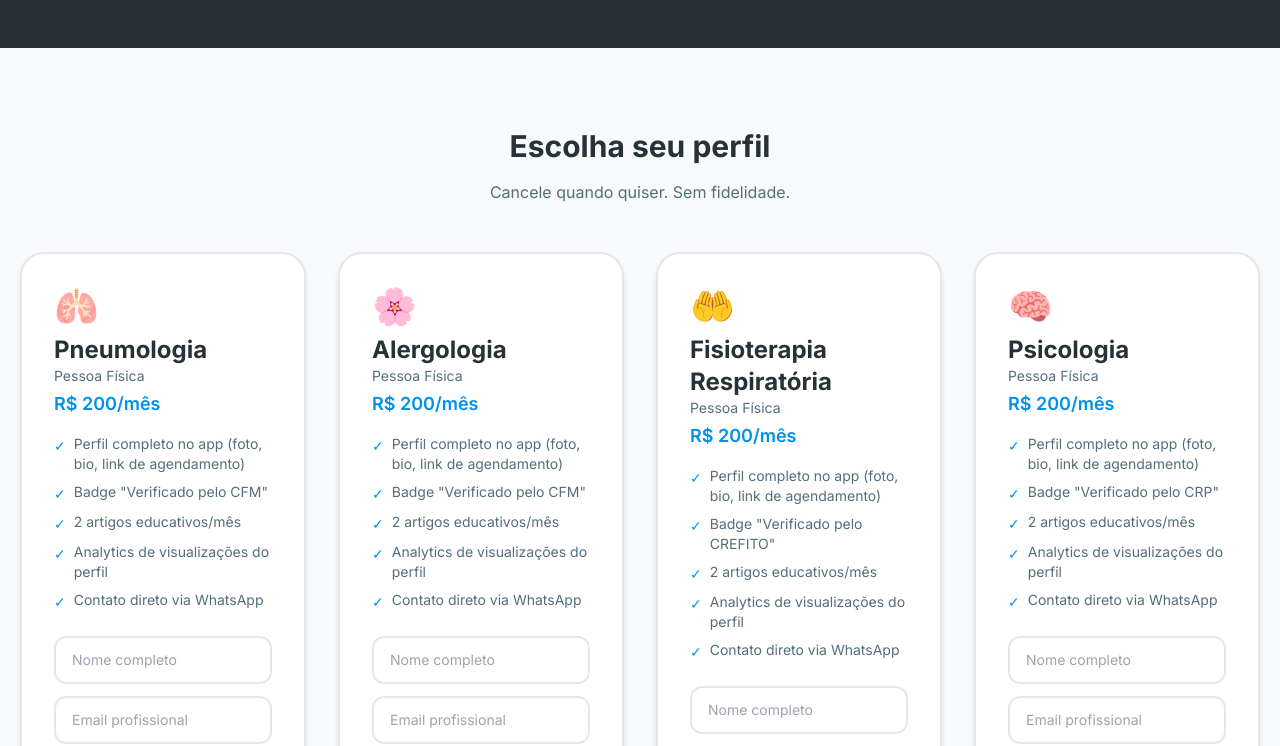
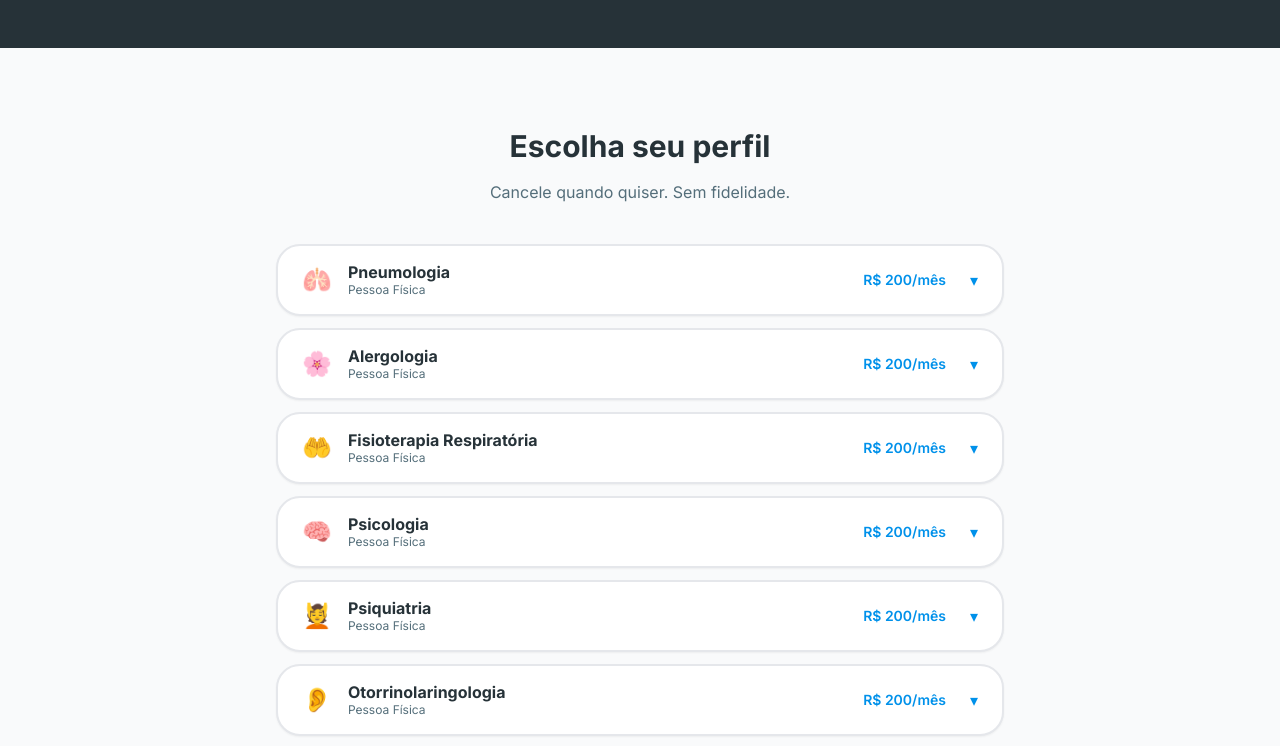
Before and after one commit to herb-sin/afilaxy-website, a React (Vite) app: page /profissionais in a window 1280 px wide. Shown: the part 1220-1966 px from the top of the page. Built offline with nearby package versions, Linux system fonts and the light colour scheme; no server answers.

Commit message:
feat(profissionais): replace plan grid with collapsible accordion
Cards now collapse to a single-column list showing icon, name and price.
Clicking a card expands it with a smooth max-height animation (0.35s),
revealing features and the registration form. Only one card open at a time.

```diff
--- a/src/pages/Profissionais.tsx
+++ b/src/pages/Profissionais.tsx
@@ -259,6 +259,11 @@ function PlanForm({ plan }: { plan: typeof plans[0] }) {
 }
 
 export default function Profissionais() {
+  const [expandedPlan, setExpandedPlan] = useState<PlanType | null>(null)
+
+  const toggle = (id: PlanType) =>
+    setExpandedPlan(prev => prev === id ? null : id)
+
   return (
     <div className="pt-24">
 
@@ -307,18 +312,55 @@ export default function Profissionais() {
         </div>
       </section>
 
-      {/* Planos */}
+      {/* Planos — Accordion */}
       <section className="py-20">
-        <div className="mx-auto max-w-7xl px-5">
+        <div className="mx-auto max-w-3xl px-5">
           <h2 className="mb-4 text-center text-3xl font-bold text-secondary">Escolha seu perfil</h2>
-          <p className="mb-12 text-center text-muted">Cancele quando quiser. Sem fidelidade.</p>
-          <div className="grid gap-8 sm:grid-cols-2 lg:grid-cols-3 xl:grid-cols-4">
-            {plans.map((plan) => (
-              <div key={plan.id} className="rounded-card border-2 border-gray-200 bg-white p-8 shadow-md transition hover:-translate-y-1 hover:shadow-xl">
-                <div className="mb-2 text-4xl">{plan.icon}</div>
-                <h3 className="text-2xl font-bold text-secondary">{plan.title}</h3>
-                <p className="mb-1 text-sm text-muted">{plan.subtitle}</p>
-                <p className="mb-4 text-lg font-semibold text-primary">{plan.price}</p>
+          <p className="mb-10 text-center text-muted">Cancele quando quiser. Sem fidelidade.</p>
+
+          <div className="space-y-3">
+            {plans.map((plan) => {
+              const isOpen = expandedPlan === plan.id
+              return (
+                <div
+                  key={plan.id}
+                  className={`rounded-card border-2 bg-white shadow-sm transition-all duration-200 ${
+                    isOpen ? 'border-primary shadow-md' : 'border-gray-200 hover:border-primary/40'
+                  }`}
+                >
+                  {/* Header — sempre visível */}
+                  <button
+                    onClick={() => toggle(plan.id as PlanType)}
+                    className="flex w-full items-center gap-4 px-6 py-4 text-left"
+                    aria-expanded={isOpen}
+                  >
+                    <span className="text-2xl">{plan.icon}</span>
+                    <div className="flex-1 min-w-0">
+                      <p className="font-bold text-secondary leading-tight">{plan.title}</p>
+                      <p className="text-xs text-muted">{plan.subtitle}</p>
+                    </div>
+                    <span className={`shrink-0 font-semibold text-primary text-sm ${
+                      isOpen ? '' : 'hidden sm:block'
+                    }`}>{plan.price}</span>
+                    <span
+                      className={`ml-2 shrink-0 text-primary transition-transform duration-300 ${
+                        isOpen ? 'rotate-180' : ''
+                      }`}
+                    >
+                      ▾
+                    </span>
+                  </button>
+
+                  {/* Corpo expansível */}
+                  <div
+                    style={{
+                      maxHeight: isOpen ? '700px' : '0',
+                      overflow: 'hidden',
+                      transition: 'max-height 0.35s ease',
+                    }}
+                  >
+                    <div className="border-t border-gray-100 px-6 pb-6 pt-4">
+                      <p className="mb-3 text-base font-semibold text-primary">{plan.price}</p>
                       <ul className="mb-2 space-y-2 text-sm text-muted">
                         {plan.features.map((f, i) => (
                           <li key={i} className="flex items-start gap-2">
@@ -328,7 +370,10 @@ export default function Profissionais() {
                       </ul>
                       <PlanForm plan={plan} />
                     </div>
-            ))}
+                  </div>
+                </div>
+              )
+            })}
           </div>
         </div>
       </section>
```
Lines whose indentation alone changed are shown as unchanged.
